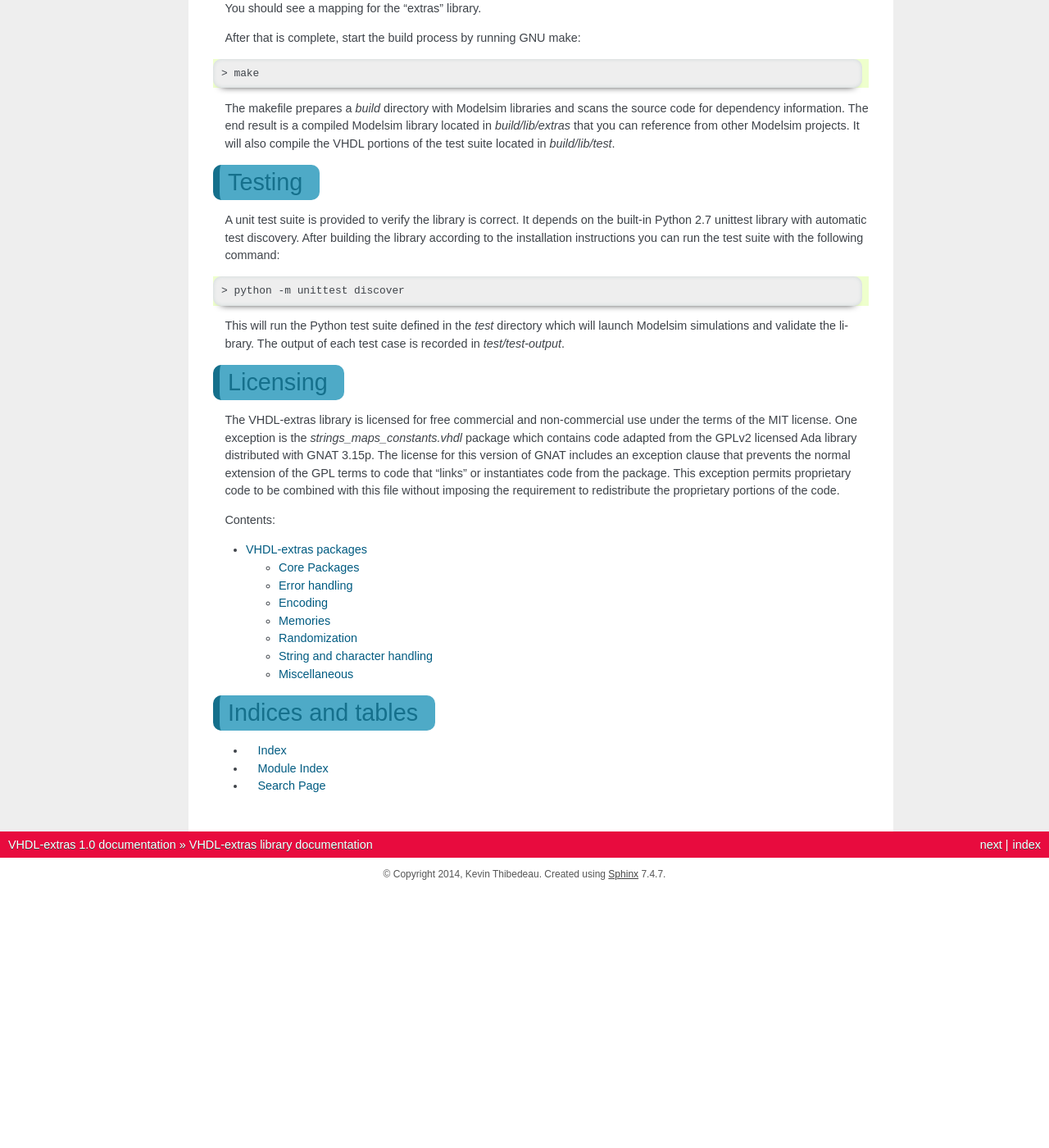
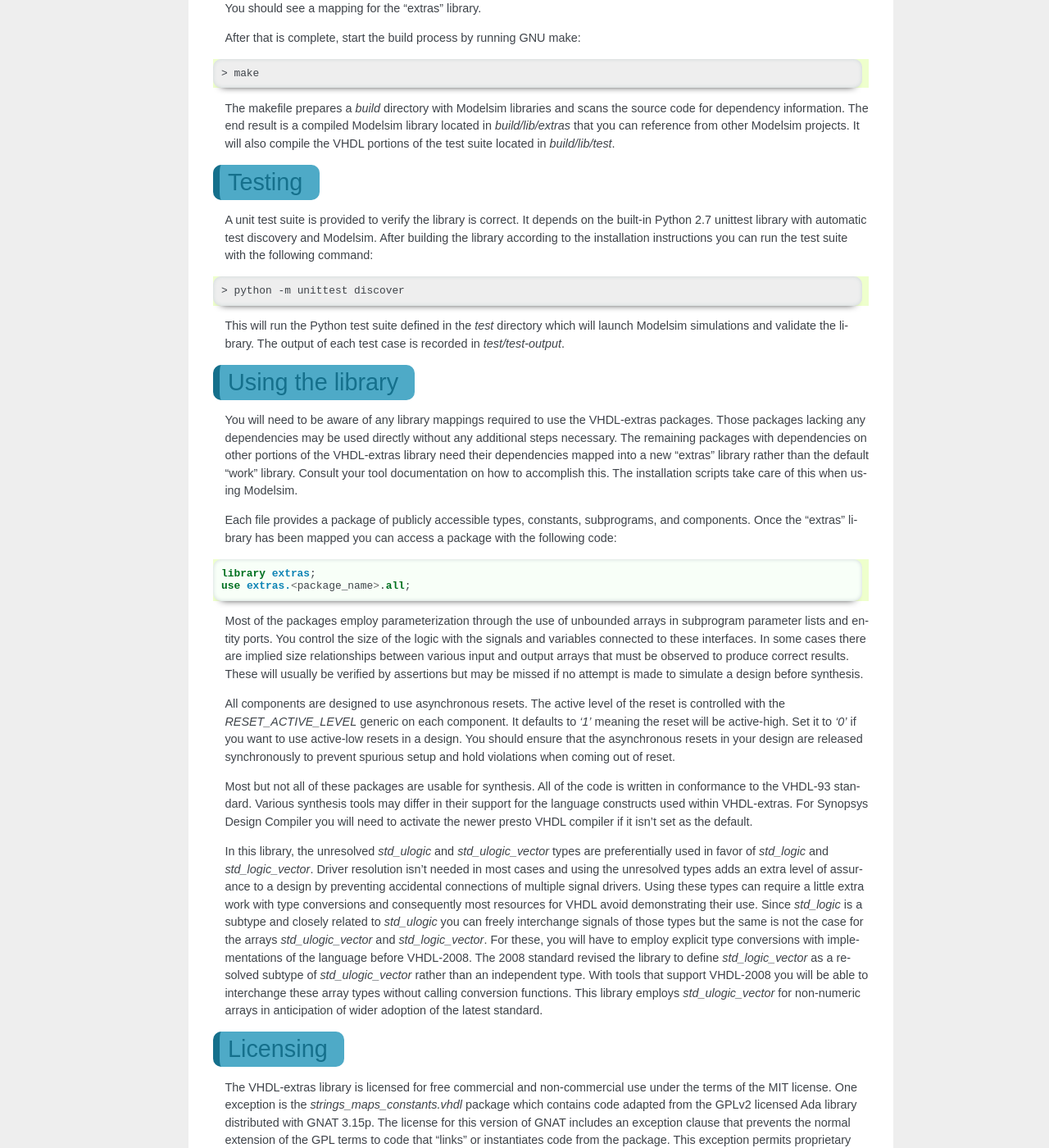
Before and after one commit to kevinpt/vhdl-extras, a Sphinx documentation site: the page built from doc/index.rst, in a window 1280 px wide and 1400 px high, scrolled down 2334 px. Shown: the whole window at 82% size. Built offline with Sphinx 7.4.7, drawn with Linux system fonts in a browser that asks for light colours; before the commit the page ends 3420 px from its top, so only the background shows below that.

Commit message:
Update docs

```diff
--- a/doc/index.rst
+++ b/doc/index.rst
@@ -127,13 +127,72 @@ The makefile prepares a `build` directory with Modelsim libraries and scans the
 Testing
 =======
 
-A unit test suite is provided to verify the library is correct. It depends on the built-in Python 2.7  unittest library with automatic test discovery. After building the library according to the installation instructions you can run the test suite with the following command:
+A unit test suite is provided to verify the library is correct. It depends on the built-in Python 2.7  unittest library with automatic test discovery and Modelsim. After building the library according to the installation instructions you can run the test suite with the following command:
 
 .. code-block:: sh
 
   > python -m unittest discover
 
 This will run the Python test suite defined in the `test` directory which will launch Modelsim simulations and validate the library. The output of each test case is recorded in `test/test-output`.
+
+Using the library
+=================
+
+You will need to be aware of any library mappings required to use the
+VHDL-extras packages. Those packages lacking any dependencies may be used
+directly without any additional steps necessary. The remaining packages
+with dependencies on other portions of the VHDL-extras library need their
+dependencies mapped into a new "extras" library rather than the default
+"work" library. Consult your tool documentation on how to accomplish
+this. The installation scripts take care of this when using Modelsim.
+
+Each file provides a package of publicly accessible types, constants,
+subprograms, and components. Once the "extras" library has been mapped
+you can access a package with the following code:
+
+.. code-block:: vhdl
+
+   library extras;
+   use extras.<package_name>.all;
+
+Most of the packages employ parameterization through the use of unbounded
+arrays in subprogram parameter lists and entity ports. You control the
+size of the logic with the signals and variables connected to these
+interfaces. In some cases there are implied size relationships between
+various input and output arrays that must be observed to produce correct
+results. These will usually be verified by assertions but may be missed
+if no attempt is made to simulate a design before synthesis.
+
+All components are designed to use asynchronous resets. The active level
+of the reset is controlled with the `RESET_ACTIVE_LEVEL` generic on each
+component. It defaults to `'1'` meaning the reset will be active-high. Set
+it to `'0'` if you want to use active-low resets in a design. You should ensure
+that the asynchronous resets in your design are released synchronously to prevent
+spurious setup and hold violations when coming out of reset.
+
+Most but not all of these packages are usable for synthesis. All of the
+code is written in conformance to the VHDL-93 standard. Various synthesis
+tools may differ in their support for the language constructs used within
+VHDL-extras. For Synopsys Design Compiler you will need to activate the
+newer presto VHDL compiler if it isn't set as the default.
+
+In this library, the unresolved `std_ulogic` and `std_ulogic_vector` types are
+preferentially used in favor of `std_logic` and `std_logic_vector`. Driver
+resolution isn't needed in most cases and using the unresolved types adds an
+extra level of assurance to a design by preventing accidental connections of
+multiple signal drivers. Using these types can require a little extra work with
+type conversions and consequently most resources for VHDL avoid demonstrating
+their use. Since `std_logic` is a subtype and closely related to `std_ulogic`
+you can freely interchange signals of those types but the same is not the case
+for the arrays `std_ulogic_vector` and `std_logic_vector`. For these, you will
+have to employ explicit type conversions with implementations of the language
+before VHDL-2008. The 2008 standard revised the library to define
+`std_logic_vector` as a resolved subtype of `std_ulogic_vector` rather than
+an independent type. With tools that support VHDL-2008 you will be able
+to interchange these array types without calling conversion functions. This
+library employs `std_ulogic_vector` for non-numeric arrays in anticipation
+of wider adoption of the latest standard.
+
 
 Licensing
 =========
```
Also changed, not shown: README.txt (+57 -136 lines).
